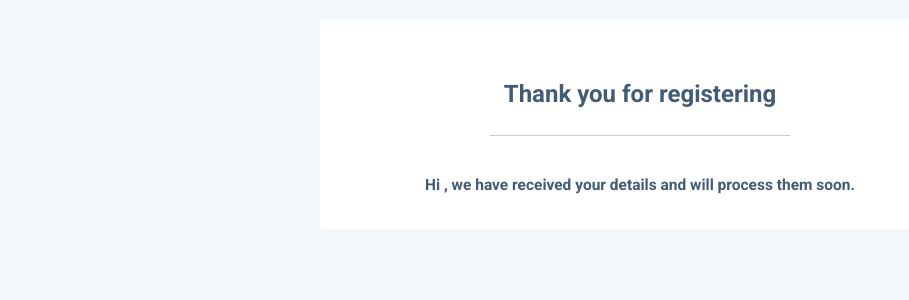
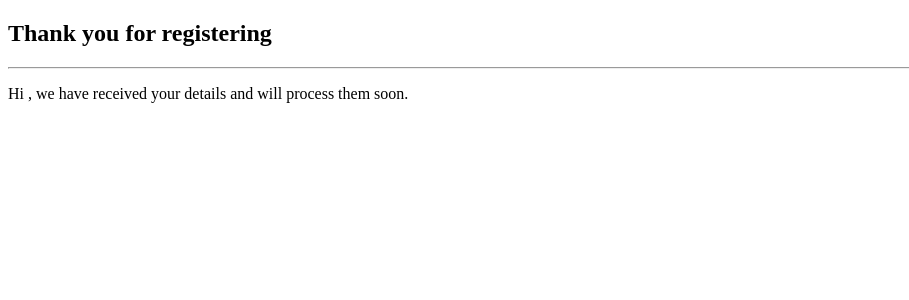
Before and after one commit to Leer002/Blog, a Django app: template users/templates/users/email.html in a window 1280 px wide. Shown: the top 300 px of the page, without its empty margins (0-909 px from the left). Run offline with Django 4.2, Linux system fonts and the light colour scheme; the template is opened without the code that fills it, so the values that code supplies are empty.

Commit message:
Update email.html

```diff
--- a/users/templates/users/email.html
+++ b/users/templates/users/email.html
@@ -1,71 +1,11 @@
-{% comment %} <!DOCTYPE html>
-<html lang="en" dir="ltr">
-    <head>
-        <meta charset="utf-8">
-        <title></title>
-        <style>
-            @import url('https://fonts.googleapis.com/css?family=Roboto:400,100,300,500,700,900');
-        </style>
-    </head>
-    <body style="background: #f5f8fa;font-family: 'Roboto', sans-serif;">
-        <div style="width: 90%;max-width:600px;margin: 20px auto;background: #ffffff;">
-            <section style="margin: 0 15px;color:#425b76;">
-                <h2 style="margin: 40px 0 27px 0;text-align: center;">Thank you to registration</h2>
-                <hr style="border:0;border-top: 1px solid rgba(66,91,118,0.3);max-width: 50%">
-                <p style="font-size:15.5px;font-weight: bold;margin:40px 20px 15px 20px;">Hi {{username}}, we have received your details and will process soon.</p>
-            </section>
-        </div>
-    </body>
-</html> {% endcomment %}
-
-
-
 <!DOCTYPE html>
 <html lang="en" dir="ltr">
 <head>
     <meta charset="utf-8">
     <title>Thank You</title>
-    <style>
-        @import url('https://fonts.googleapis.com/css?family=Roboto:400,100,300,500,700,900');
-
-        body {
-            background: #f5f8fa;
-            font-family: 'Roboto', sans-serif;
-            margin: 0;
-            padding: 0;
-        }
-
-        .thank-you-container {
-            width: 90%;
-            max-width: 600px;
-            margin: 20px auto;
-            background: #ffffff;
-            padding: 20px;
-            border-radius: 5px;
-            text-align: center;
-            color: #425b76;
-        }
-
-        h2 {
-            margin: 40px 0 27px 0;
-        }
-
-        hr {
-            border: 0;
-            border-top: 1px solid rgba(66,91,118,0.3);
-            max-width: 50%;
-            margin: auto;
-        }
-
-        p {
-            font-size: 15.5px;
-            font-weight: bold;
-            margin: 40px 20px 15px 20px;
-        }
-    </style>
 </head>
 <body>
-    <div class="thank-you-container">
+    <div>
         <h2>Thank you for registering</h2>
         <hr>
         <p>Hi {{ username }}, we have received your details and will process them soon.</p>
```
